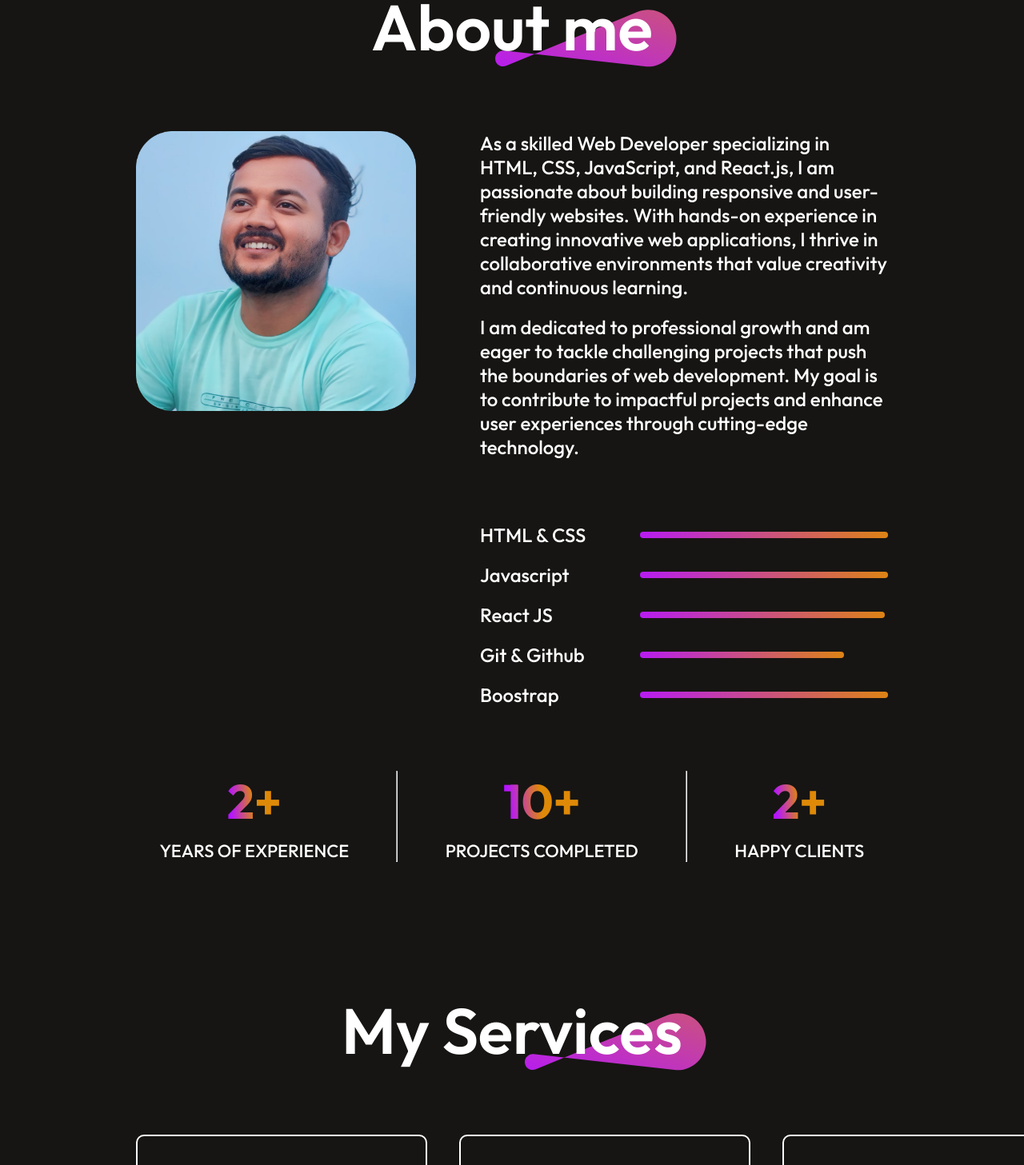
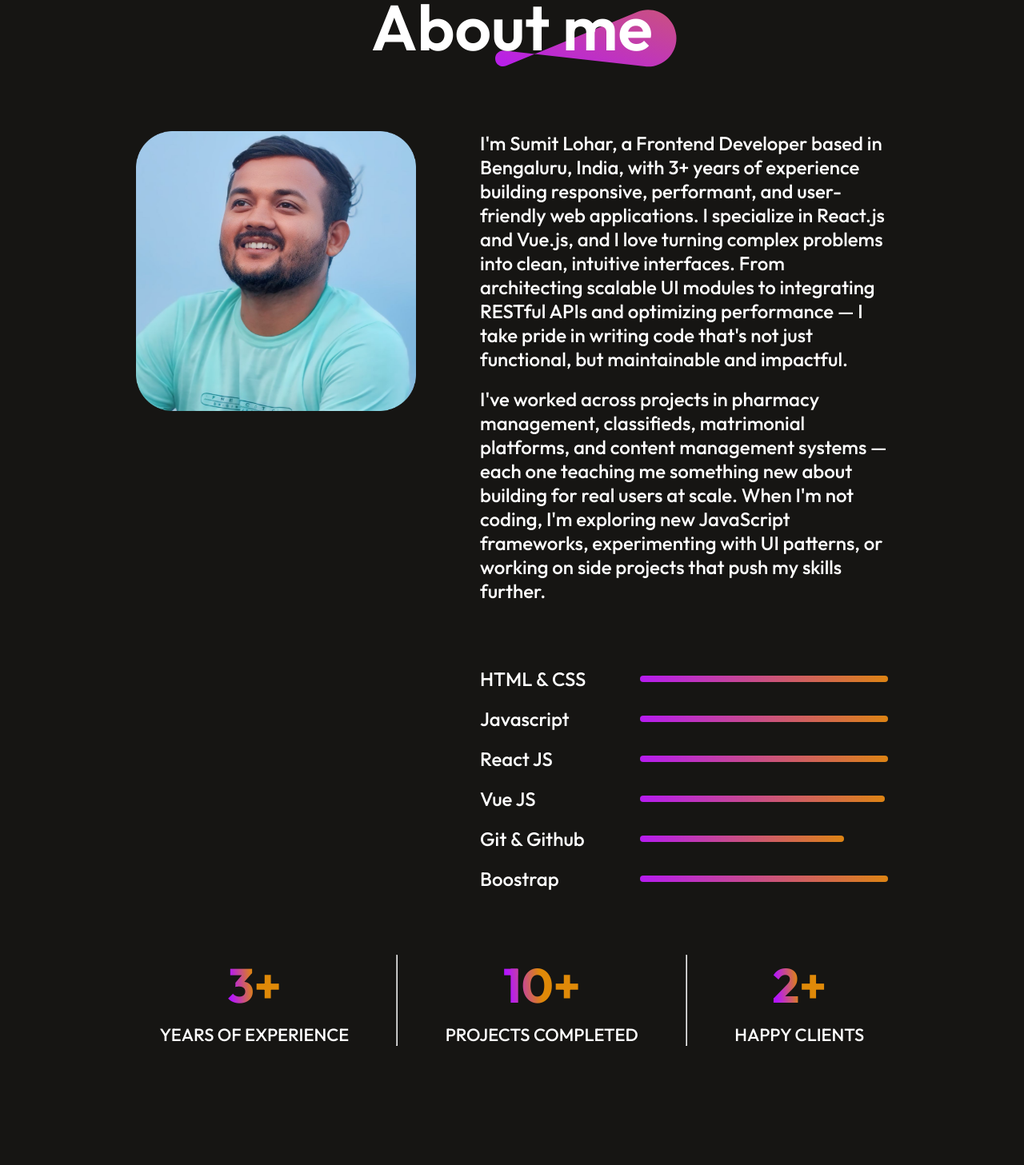
Before and after one commit to Loharsumit/portfolio-react, a React (Vite) app: page / in a window 1280 px wide. Shown: the part 1082-2539 px from the top of the page at 80% size. Built offline with nearby package versions, Linux system fonts and the light colour scheme.

Commit message:
Revise About section with new content and skills
Updated the About section to reflect personal information and skills, including a new introduction and adjusted skill proficiency levels.

```diff
--- a/src/Components/About/About.jsx
+++ b/src/Components/About/About.jsx
@@ -16,13 +16,16 @@ const About = () => {
             </div>
             <div className="about-right">
                 <div className="about-para">
-                    <p>As a skilled Web Developer specializing in HTML, CSS, JavaScript, and React.js, I am passionate about building responsive and user-friendly websites. With hands-on experience in creating innovative web applications, I thrive in collaborative environments that value creativity and continuous learning.</p>
-                    <p>I am dedicated to professional growth and am eager to tackle challenging projects that push the boundaries of web development. My goal is to contribute to impactful projects and enhance user experiences through cutting-edge technology.</p>
+                    <p>I'm Sumit Lohar, a Frontend Developer based in Bengaluru, India, with 3+ years of experience building responsive, performant, and user-friendly web applications.
+I specialize in React.js and Vue.js, and I love turning complex problems into clean, intuitive interfaces. From architecting scalable UI modules to integrating RESTful APIs and optimizing performance — I take pride in writing code that's not just functional, but maintainable and impactful.</p>
+                    <p>I've worked across projects in pharmacy management, classifieds, matrimonial platforms, and content management systems — each one teaching me something new about building for real users at scale.
+When I'm not coding, I'm exploring new JavaScript frameworks, experimenting with UI patterns, or working on side projects that push my skills further.</p>
                 </div>
                 <div className="about-skills">
                     <div className="about-skill"><p>HTML & CSS</p><hr style={{width:"80%"}}/></div>
-                    <div className="about-skill"><p>Javascript</p><hr style={{width:"70%"}}/></div>
-                    <div className="about-skill"><p>React JS</p><hr style={{width:"60%"}}/></div>
+                    <div className="about-skill"><p>Javascript</p><hr style={{width:"90%"}}/></div>
+                    <div className="about-skill"><p>React JS</p><hr style={{width:"70%"}}/></div>
+                    <div className="about-skill"><p>Vue JS</p><hr style={{width:"60%"}}/></div>
                     <div className="about-skill"><p>Git & Github</p><hr style={{width:"50%"}}/></div>
                     <div className="about-skill"><p>Boostrap</p><hr style={{width:"70%"}}/></div>
                 </div>
@@ -30,7 +33,7 @@ const About = () => {
         </div>
         <div className="about-achievements">
             <div className="about-achievement">
-                <h1>2+</h1>
+                <h1>3+</h1>
                 <p>YEARS OF EXPERIENCE</p>
             </div>
             <hr />
```
